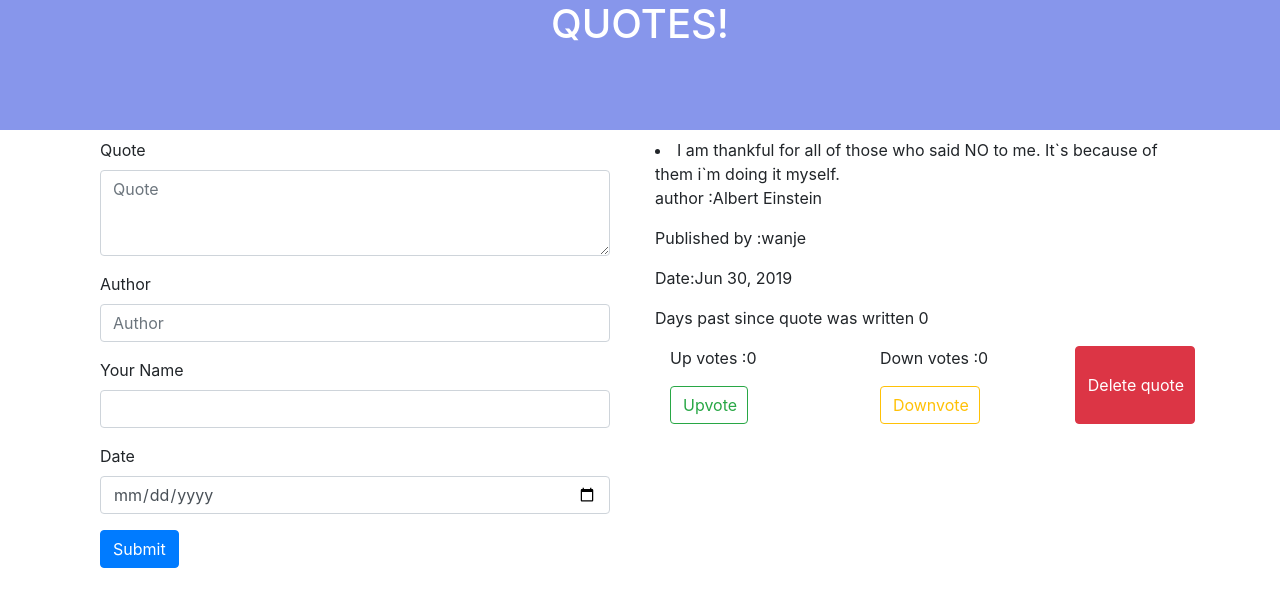
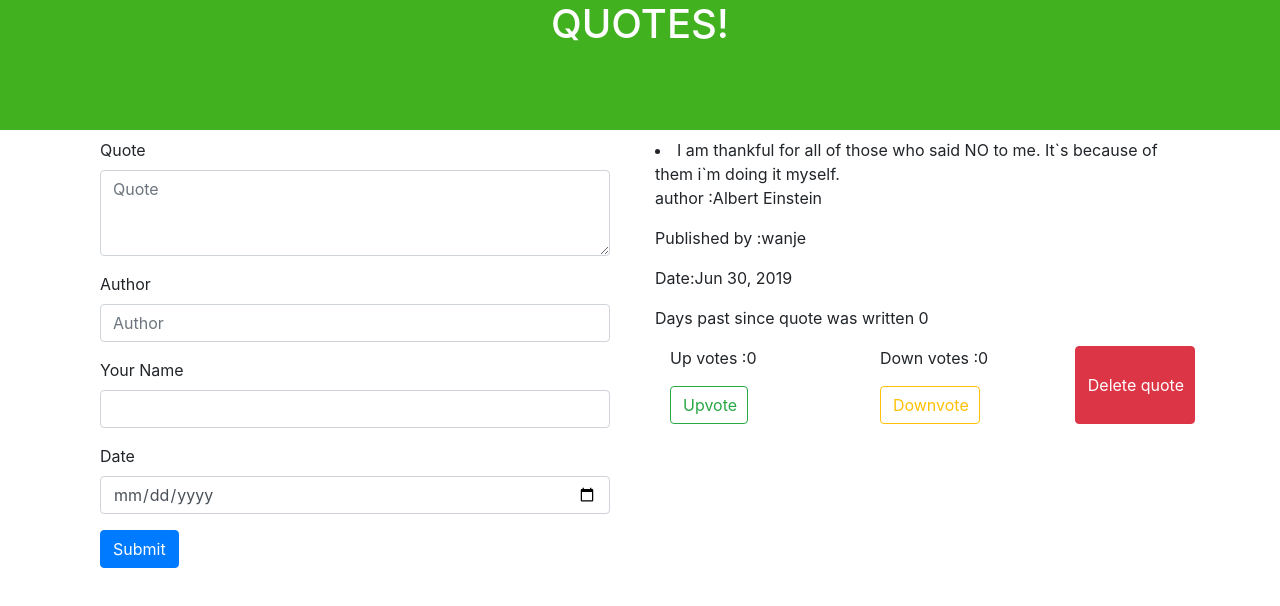
Before and after one commit to kirezibana/quotespp, an Angular app: page / in a window 1280 px wide. Shown: the top 606 px of the page. Built offline with nearby package versions, Linux system fonts and the light colour scheme.

Commit message:
adding read me

```diff
--- a/src/app/app.component.css
+++ b/src/app/app.component.css
@@ -1,7 +1,7 @@
 h1{
     height: 130px;
     color: white;
-    background-color: rgb(135, 150, 235);
+    background-color: rgb(66, 177, 32);
 
 
   }
```
Also changed, not shown: 1 other file (tests, documents, lock files or other folders).
